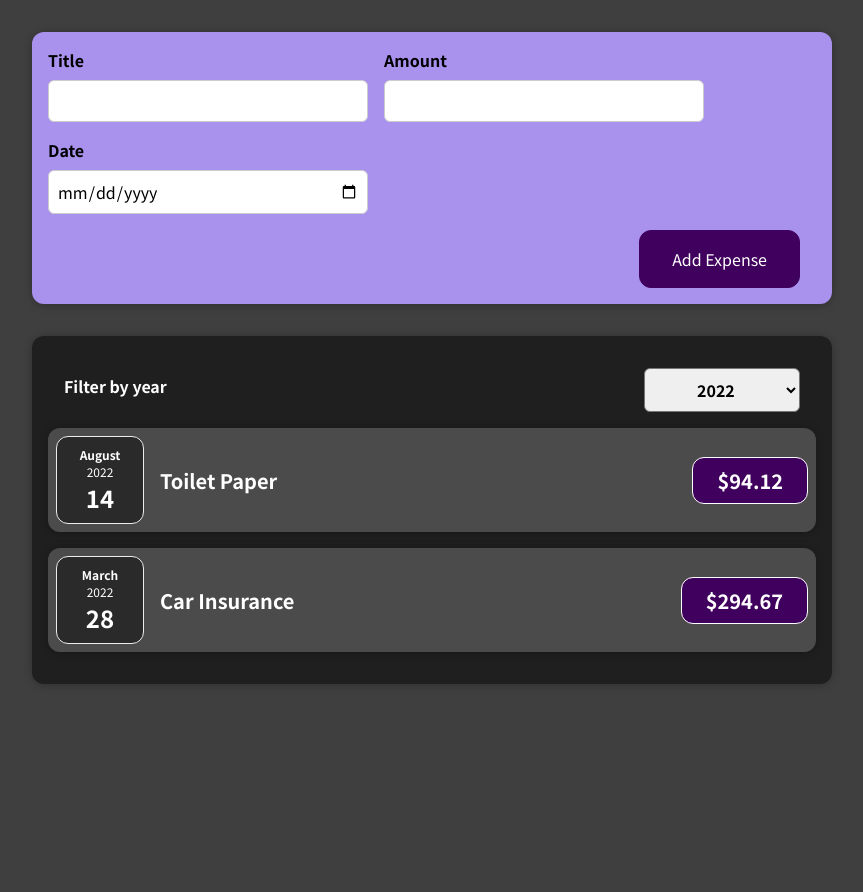
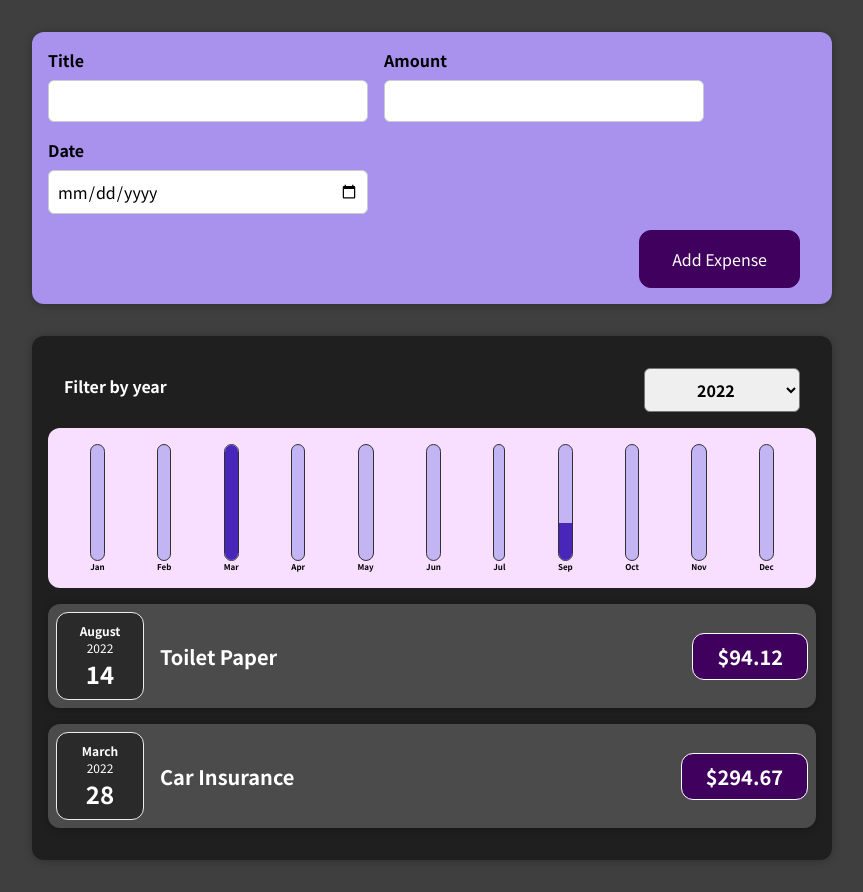
Before and after one commit to tomzacchia/react-complete-guide-maxedapps, a React (Create React App) app: page / in a window 1280 px wide. Shown: the whole page, without its empty margins (208-1071 px from the left). Before the commit the page ends 800 px from the top, so only its background shows below. Built offline with nearby package versions, Linux system fonts and the light colour scheme.

Commit message:
Code only: Adding expense chart

```diff
--- /dev/null
+++ b/src/components/Chart/Chart.css
@@ -0,0 +1,9 @@
+.chart {
+  padding: 1rem;
+  border-radius: 12px;
+  background-color: #f8dfff;
+  text-align: center;
+  display: flex;
+  justify-content: space-around;
+  height: 10rem;
+}
--- /dev/null
+++ b/src/components/Chart/Chart.js
@@ -0,0 +1,22 @@
+import "./Chart.css";
+import ChartBar from "./ChartBar";
+
+function Chart({ dataPoints }) {
+  const dataPointValue = dataPoints.map((dataPoint) => dataPoint.value);
+  const maximumMonthlyExpense = Math.max(...dataPointValue);
+
+  return (
+    <div className="chart">
+      {dataPoints.map((dataPoint) => (
+        <ChartBar
+          key={dataPoint.label}
+          value={dataPoint.value}
+          maxValue={maximumMonthlyExpense}
+          label={dataPoint.label}
+        />
+      ))}
+    </div>
+  );
+}
+
+export default Chart;
--- /dev/null
+++ b/src/components/Chart/ChartBar.css
@@ -0,0 +1,30 @@
+.chart-bar {
+  height: 100%;
+  display: flex;
+  flex-direction: column;
+  align-items: center;
+}
+
+.chart-bar__inner {
+  height: 100%;
+  width: 100%;
+  border: 1px solid #313131;
+  border-radius: 12px;
+  background-color: #c3b4f3;
+  overflow: hidden;
+  display: flex;
+  flex-direction: column;
+  justify-content: flex-end;
+}
+
+.chart-bar__fill {
+  background-color: #4826b9;
+  width: 100%;
+  transition: all 0.3s ease-out;
+}
+
+.chart-bar__label {
+  font-weight: bold;
+  font-size: 0.5rem;
+  text-align: center;
+}
--- /dev/null
+++ b/src/components/Chart/ChartBar.js
@@ -0,0 +1,23 @@
+import "./ChartBar.css";
+
+function ChartBar(props) {
+  let barHeightPecentage = "0%";
+
+  if (props.maxValue > 0) {
+    barHeightPecentage = Math.round((props.value / props.maxValue) * 100) + "%";
+  }
+
+  return (
+    <div className="chart-bar">
+      <div className="chart-bar__inner">
+        <div
+          className="chart-bar__fill"
+          style={{ height: barHeightPecentage }}
+        ></div>
+      </div>
+      <div className="chart-bar__label">{props.label}</div>
+    </div>
+  );
+}
+
+export default ChartBar;
--- a/src/components/Expenses/ExpenseItemsContainer.js
+++ b/src/components/Expenses/ExpenseItemsContainer.js
@@ -5,6 +5,7 @@
 import { useState } from "react";
 import _ from "lodash";
 import ExpensesList from "./ExpensesList";
+import ExpensesChart from "./ExpensesChart";
 
 function ExpenseItemsContainer({ expenses }) {
   const [filteredYear, setFilteredYear] = useState("2022");
@@ -24,6 +25,7 @@
         selected={filteredYear}
         onChangeFilter={updateUserSelectedYear}
       />
+      <ExpensesChart expenses={expenseItemsFiltered} />
       <ExpensesList expenses={expenseItemsFiltered} />
     </Card>
   );
--- /dev/null
+++ b/src/components/Expenses/ExpensesChart.js
@@ -0,0 +1,34 @@
+import Chart from "components/Chart/Chart";
+
+function ExpensesChart({ expenses }) {
+  const chartDataPoints = sumExpensesByMonth(expenses);
+
+  return <Chart dataPoints={chartDataPoints} />;
+}
+
+export default ExpensesChart;
+
+function sumExpensesByMonth(expenses) {
+  const chartInitialValue = [
+    { label: "Jan", value: "0" },
+    { label: "Feb", value: "0" },
+    { label: "Mar", value: "0" },
+    { label: "Apr", value: "0" },
+    { label: "May", value: "0" },
+    { label: "Jun", value: "0" },
+    { label: "Jul", value: "0" },
+    { label: "Sep", value: "0" },
+    { label: "Oct", value: "0" },
+    { label: "Nov", value: "0" },
+    { label: "Dec", value: "0" },
+  ];
+
+  for (const expense of expenses) {
+    // getMonth() starts at 0 for Jan
+    const expenseMonth = expense.date.getMonth();
+
+    chartInitialValue[expenseMonth].value += expense.amount;
+  }
+
+  return chartInitialValue;
+}
```
